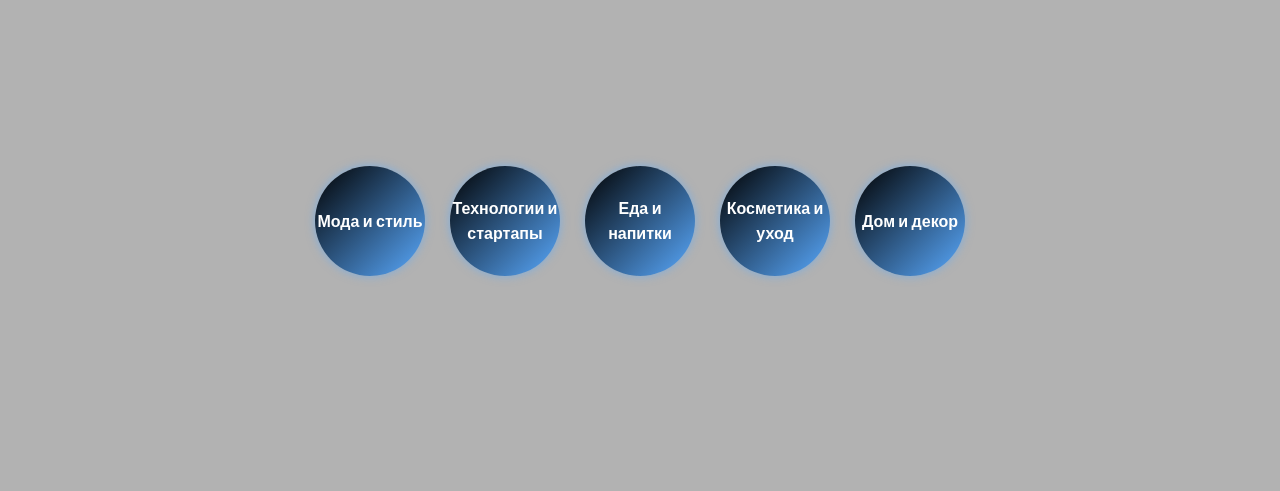
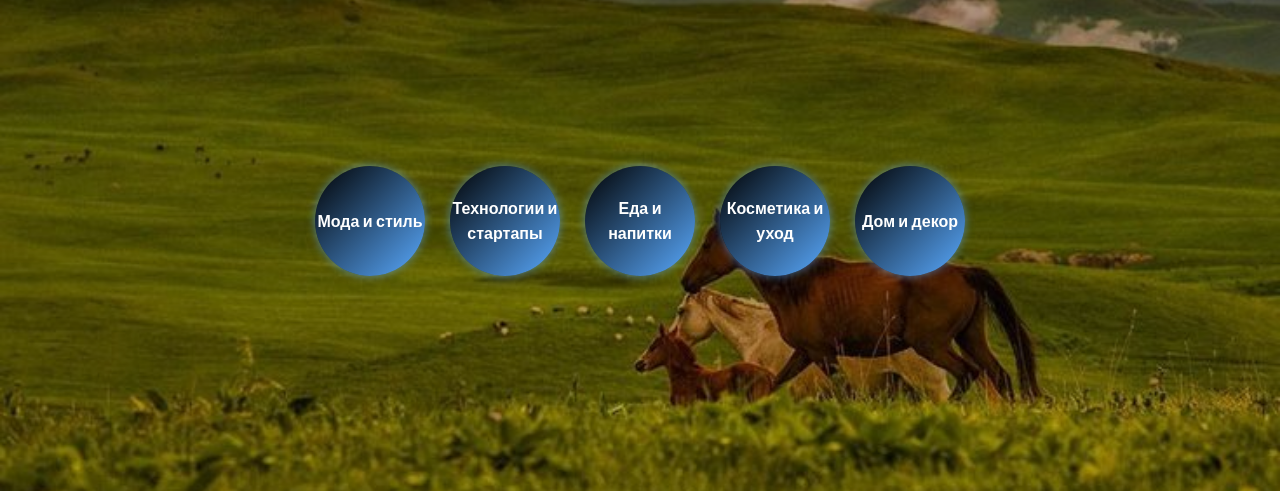
Before and after one commit to saya17n-design/kazakh-site, a plain HTML site: page about.html in a window 1280 px wide. Shown: the part 309-800 px from the top of the page. Drawn offline with Linux system fonts and the light colour scheme.

Commit message:
fixed background image path

```diff
--- a/about.html
+++ b/about.html
@@ -12,7 +12,7 @@
             font-family: 'Poppins', sans-serif;
             color: #fff;
             text-align: center;
-            background: url("background.jpeg") no-repeat center center/cover;
+            background: url("img/background.jpeg") no-repeat center center/cover;
             min-height: 100vh;
             display: flex;
             flex-direction: column;
```
